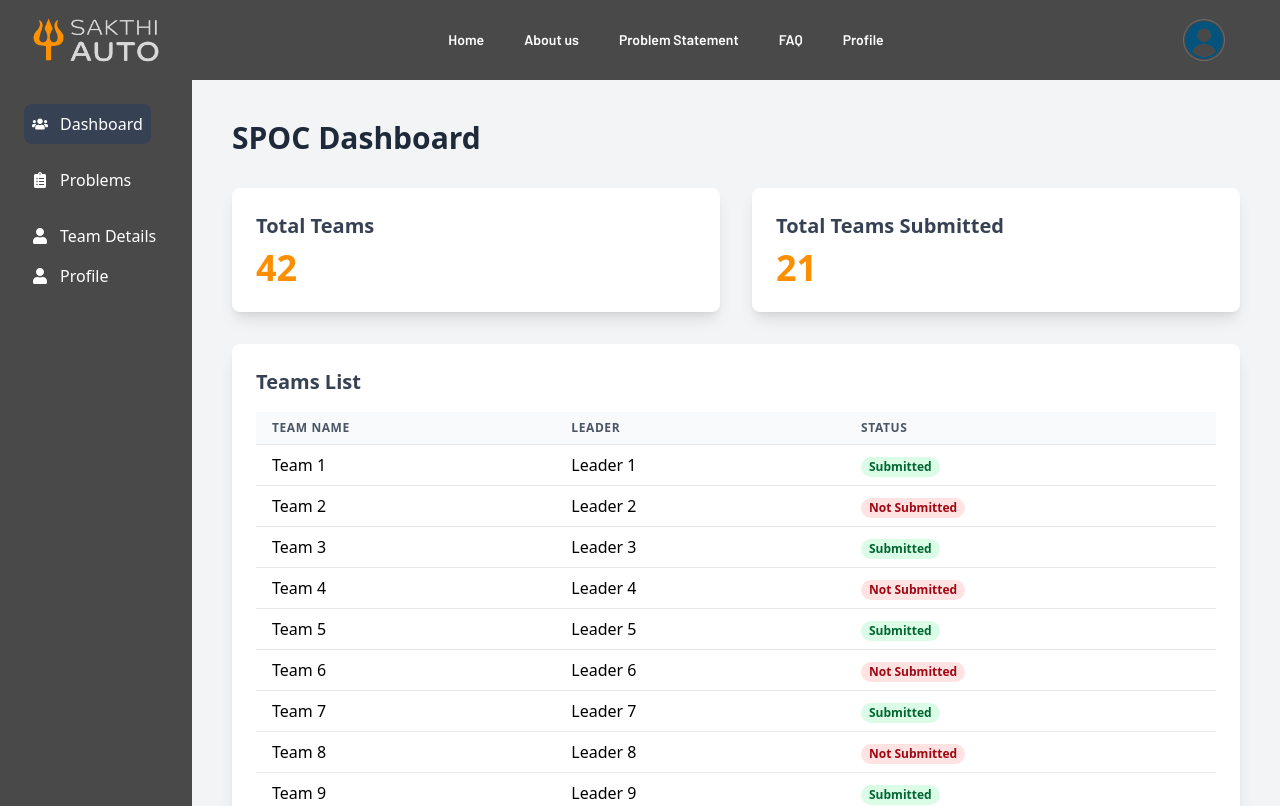
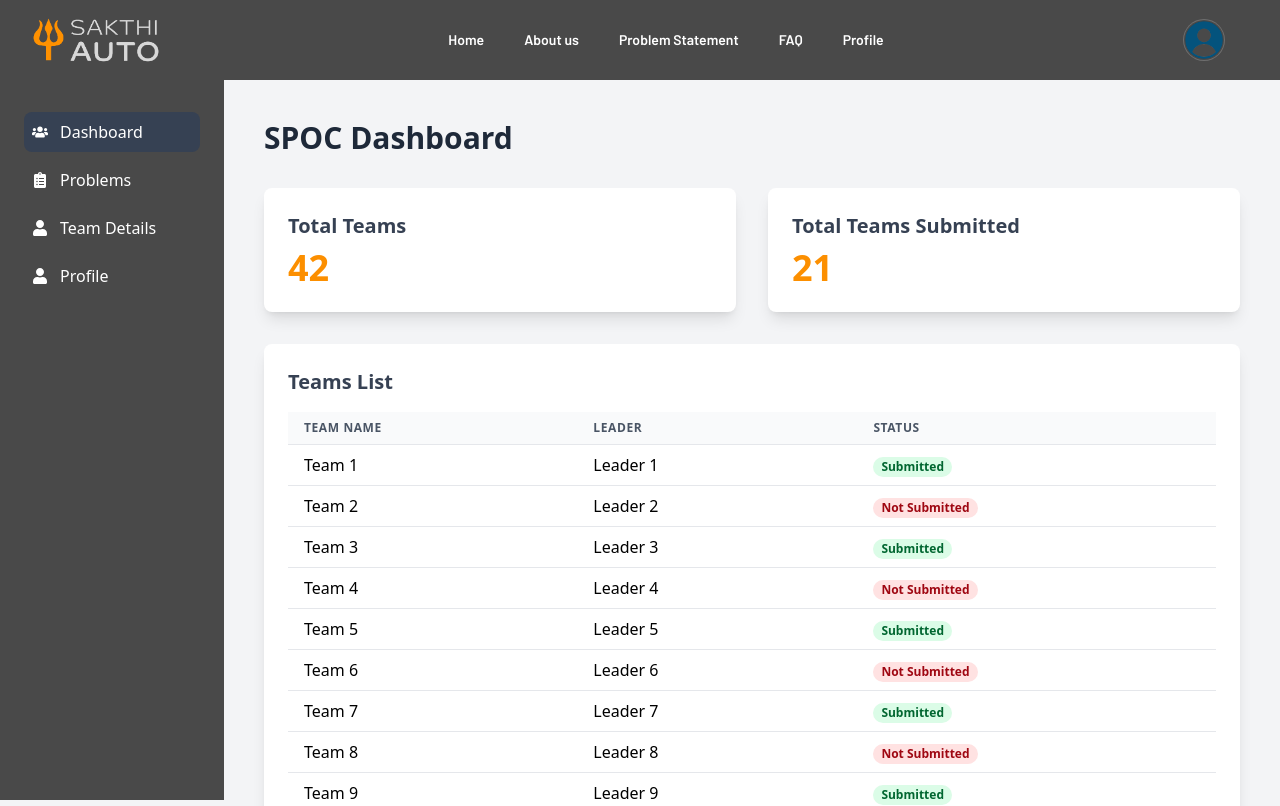
Before and after one commit to damodara2006/Project_SFS, a React (Vite) app in the folder frontend/: page /spoc in a window 1280 px wide. Shown: the top 806 px of the page. Built offline with nearby package versions, Linux system fonts and the light colour scheme.

Commit message:
feat: refactor SpocDashboard to use NavItem component for navigation and enhance sidebar functionality

```diff
--- a/frontend/src/pages/spoc/SpocDashboard.jsx
+++ b/frontend/src/pages/spoc/SpocDashboard.jsx
@@ -1,10 +1,37 @@
-
 import React, { useState } from 'react';
 import { motion } from 'framer-motion';
 import { FaUsers, FaClipboardList, FaUser } from 'react-icons/fa';
 import ProblemStatements from "../../components/ProblemStatements"
 import SPOCProfile from './SPOCProfile';
 import TeamList from './TeamList';
+
+const navItems = [
+    { id: 'dashboard', label: 'Dashboard', icon: FaUsers },
+    { id: 'problems', label: 'Problems', icon: FaClipboardList },
+    { id: 'teamdetails', label: 'Team Details', icon: FaUser },
+    { id: 'profile', label: 'Profile', icon: FaUser },
+];
+
+const NavItem = ({ item, activeView, onClick }) => {
+    const Icon = item.icon;
+    const isActive = activeView === item.id;
+    return (
+        <li className="mb-2">
+            <button
+                onClick={() => onClick(item.id)}
+                className={`w-full flex items-center p-2 text-base font-normal text-white rounded-lg hover:bg-gray-700 focus:outline-none focus:ring-2 focus:ring-offset-2 focus:ring-orange-400 transition ${
+                    isActive ? 'bg-gray-700' : ''
+                }`}
+                aria-current={isActive ? 'page' : undefined}
+                aria-pressed={isActive}
+            >
+                <Icon className="mr-3" />
+                <span>{item.label}</span>
+            </button>
+        </li>
+    );
+};
+
 const SpocDashboard = () => {
     const [currentPage, setCurrentPage] = useState(1);
     const [activeView, setActiveView] = useState('dashboard');
@@ -46,41 +73,12 @@ const SpocDashboard = () => {
         <div className="flex flex-col min-h-screen bg-gray-100">
             <div className="flex flex-1 pt-20">
                 {/* Sidebar */}
-                <aside className="w-48 bg-[#494949] text-white p-6">
-                    <nav>
-                        <ul>
-                            <li className="mb-4">
-                                <button
-                                    onClick={() => setActiveView('dashboard')}
-                                    className={`flex items-center p-2 text-base font-normal text-white rounded-lg hover:bg-gray-700 ${activeView === 'dashboard' ? 'bg-gray-700' : ''}`}
-                                >
-                                    <FaUsers className="mr-3" />
-                                    Dashboard
-                                </button>
-                            </li>
-                            <li className="mb-4">
-                                <button
-                                    onClick={() => setActiveView('problems')}
-                                    className={`flex items-center p-2 text-base font-normal text-white rounded-lg hover:bg-gray-700 ${activeView === 'problems' ? 'bg-gray-700' : ''}`}
-                                >
-                                    <FaClipboardList className="mr-3" />
-                                    Problems
-                                </button>
-                            </li>
-                            <li>
-                                <button onClick={()=>setActiveView('teamdetails')}
-                                className={`flex items-center p-2 text-base font-normal text-white rounded-lg hover:bg-gray-700 ${activeView==='profile'?'bg-gray-700':''}`}>
-                                    <FaUser className="mr-3" />
-                                    Team Details
-                                </button>
-                            </li>
-                              <li>
-                                <button onClick={()=>setActiveView('profile')}
-                                className={`flex items-center p-2 text-base font-normal text-white rounded-lg hover:bg-gray-700 ${activeView==='profile'?'bg-gray-700':''}`}>
-                                    <FaUser className="mr-3" />
-                                    Profile
-                                </button>
-                            </li>
+                <aside className="w-56 bg-[#494949] text-white p-6 sticky top-20 h-[calc(100vh-5rem)]">
+                    <nav aria-label="Main navigation">
+                        <ul className="mt-2">
+                            {navItems.map(item => (
+                                <NavItem key={item.id} item={item} activeView={activeView} onClick={setActiveView} />
+                            ))}
                         </ul>
                     </nav>
                 </aside>
@@ -146,14 +144,15 @@ const SpocDashboard = () => {
 
                                 {/* Pagination */}
                                 <div className="py-3 flex justify-center">
-                                    <nav className="block">
+                                    <nav className="block" aria-label="Pagination">
                                         <ul className="flex pl-0 rounded list-none flex-wrap">
                                             {pageNumbers.map(number => (
                                                 <li key={number}>
                                                     <a
-                                                        onClick={() => paginate(number)}
+                                                        onClick={(e) => { e.preventDefault(); paginate(number); }}
                                                         href="#"
                                                         className={`first:ml-0 text-xs font-semibold flex w-8 h-8 mx-1 p-0 items-center justify-center leading-tight relative border border-solid border-gray-300 rounded-full ${currentPage === number ? 'bg-[#fc8f00] text-white' : 'text-gray-800'}`}
+                                                        aria-current={currentPage === number ? 'page' : undefined}
                                                     >
                                                         {number}
                                                     </a>
@@ -166,15 +165,9 @@ const SpocDashboard = () => {
                         </>
                     )}
 
-                    {activeView === 'problems' && (
-                        <ProblemStatements />
-                    )}
-                    {
-                        activeView ==='profile' && (<SPOCProfile/>)
-                    }
-                    {
-                        activeView ==='teamdetails' && (<TeamList/>)
-                    }
+                    {activeView === 'problems' && <ProblemStatements />}
+                    {activeView === 'profile' && <SPOCProfile />}
+                    {activeView === 'teamdetails' && <TeamList />}
                 </main>
             </div>
         </div>
@@ -182,15 +175,3 @@ const SpocDashboard = () => {
 };
 
 export default SpocDashboard;
-// import React from 'react'
-// import DashboardWithSide from './DashboardWithSide'
-
-// const SpocDashboard = () => {
-//   return (
-//     <div>
-//         <DashboardWithSide  />
-//     </div>
-//   )
-// }
-
-// export default SpocDashboard
--- a/frontend/src/pages/spoc/TeamList.jsx
+++ b/frontend/src/pages/spoc/TeamList.jsx
@@ -116,7 +116,7 @@ function TeamList() {
             <Toaster />
 
             {/* ===== Sidebar ===== */}
-            <motion.aside
+            {/* <motion.aside
                 onMouseEnter={() => setIsSidebarExpanded(true)}
                 onMouseLeave={() => setIsSidebarExpanded(false)}
                 animate={{ width: isSidebarExpanded ? 200 : 70 }}
@@ -175,7 +175,7 @@ function TeamList() {
                         </li>
                     </ul>
                 </nav>
-            </motion.aside>
+            </motion.aside> */}
 
             {/* ===== Main Content ===== */}
             <div className="flex-1 m-30 mt-30">
```
